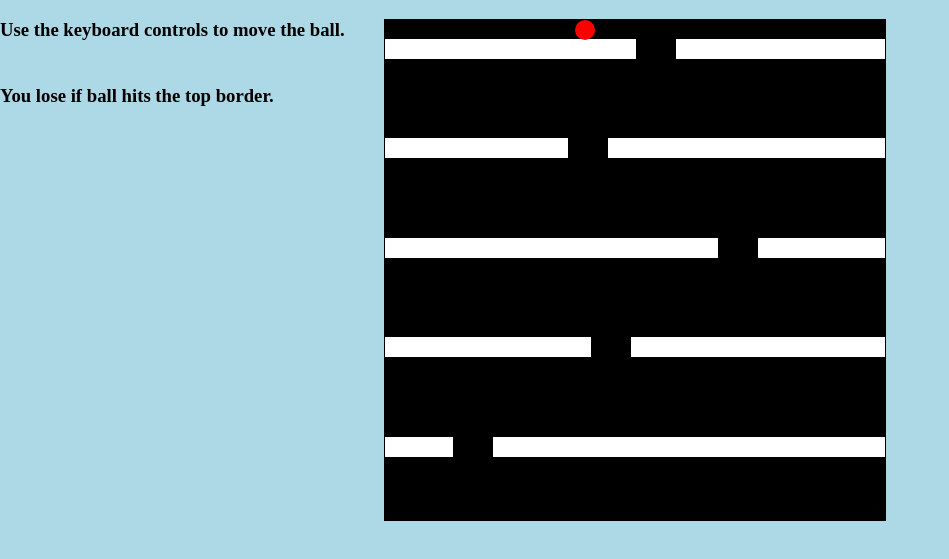
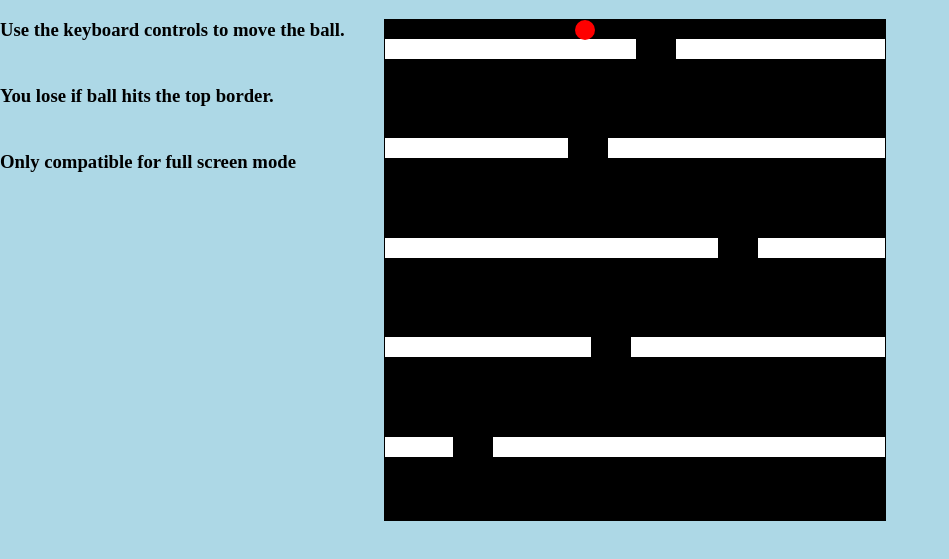
Before and after one commit to dheeraj755148/BallDrop, a plain HTML site: page BallDrop/index.html in a window 1280 px wide. Shown: the part 61-620 px from the top of the page, without its empty margins (0-949 px from the left). Drawn offline with Linux system fonts and the light colour scheme.

Commit message:
Update index.html

```diff
--- a/BallDrop/index.html
+++ b/BallDrop/index.html
@@ -7,7 +7,7 @@
     <title>Game</title>
 </head>
 <body>
-    <div id="title"><h1>Fall Ball</h1><h3>Use the keyboard controls to move the ball.<br><br><br>You lose if ball hits the top border.</h3>
+    <div id="title"><h1>Fall Ball</h1><h3>Use the keyboard controls to move the ball.<br><br><br>You lose if ball hits the top border.<br><br><br>Only compatible for full screen mode</h3>
     </div>
 
  <div id="game">
```
